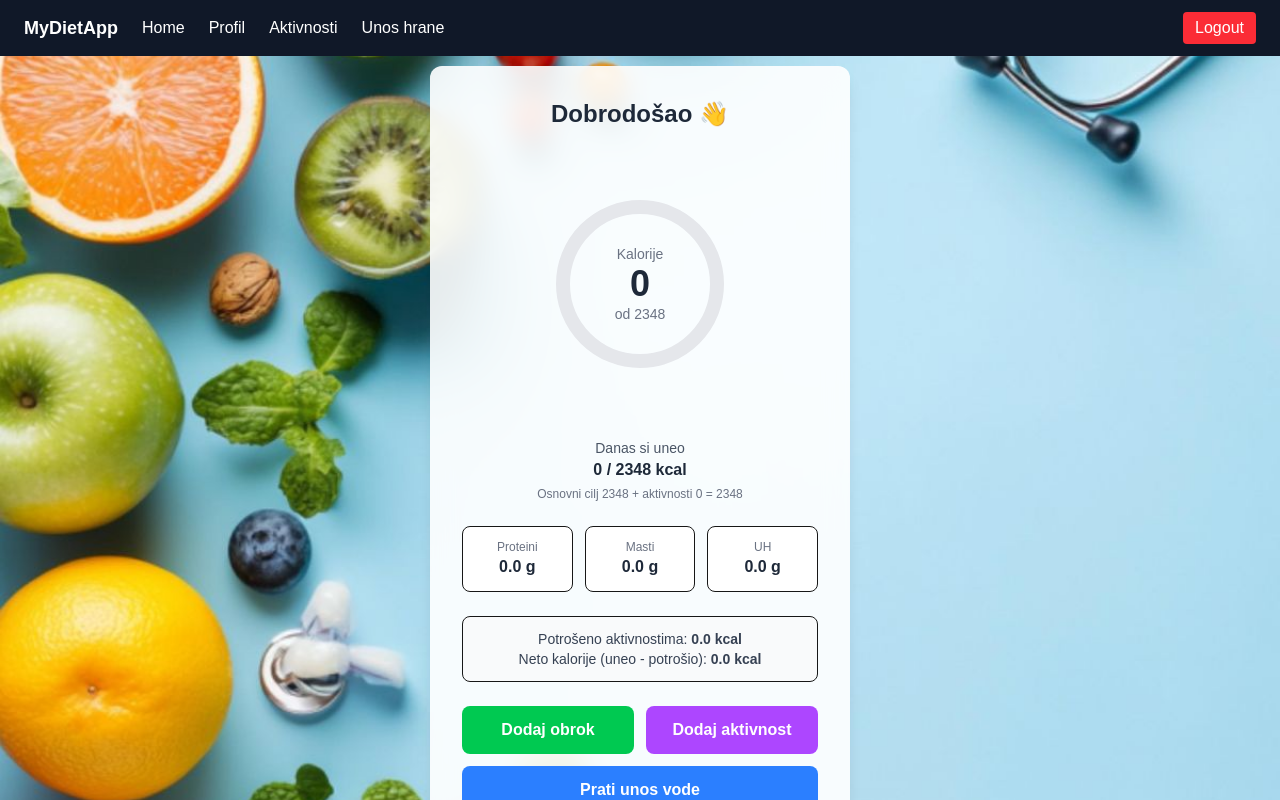
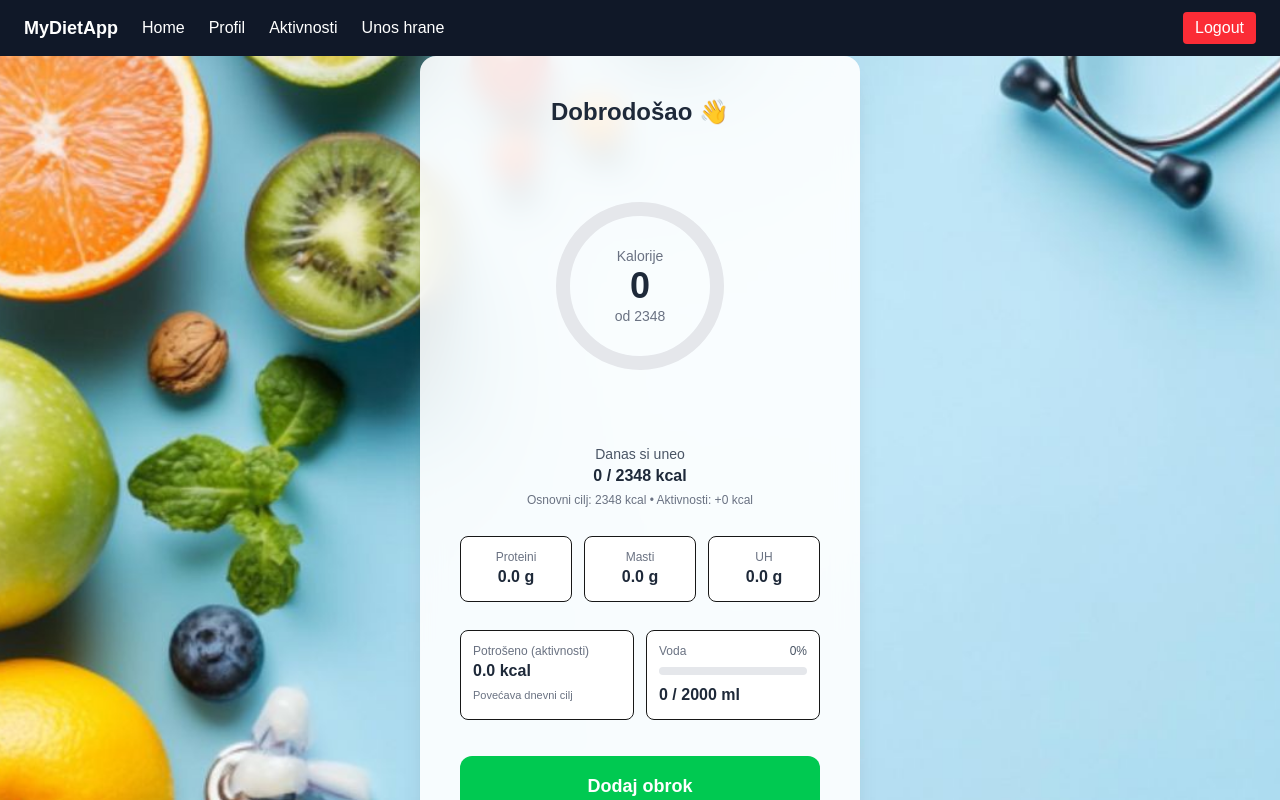
Before and after one commit to elab-development/internet-tehnologije-2025-appzapracenjeishrane, a Next.js app: page /home in a window 1280 px wide. Before the commit this address had no page. Shown: the top 800 px of the page. Built offline with nearby package versions, Linux system fonts and the light colour scheme.

Commit message:
Prikazana voda i aktivnosti na pocetnoj strani

```diff
--- a/app/(app)/home/page.tsx
+++ b/app/(app)/home/page.tsx
@@ -3,9 +3,8 @@
 import { useEffect, useMemo, useState } from "react";
 import Link from "next/link";
 import CalorieCircle from "@/app/components/CalorieCircle/CalorieCircle";
-import { useRouter } from "next/navigation";
 
-type FoodTotals = {
+type Totals = {
   kalorije: number;
   proteini: number;
   masti: number;
@@ -13,76 +12,91 @@ type FoodTotals = {
 };
 
 export default function Home() {
-  const router = useRouter();
+  const BASE_DAILY_GOAL = 2348; // tvoj osnovni cilj
+  const WATER_GOAL = 2000; // ml
 
-  const BASE_GOAL = 2348;
-
-  const [foodTotals, setFoodTotals] = useState<FoodTotals>({
+  const [totals, setTotals] = useState<Totals>({
     kalorije: 0,
     proteini: 0,
     masti: 0,
     ugljeniHidrati: 0,
   });
 
-  const [burned, setBurned] = useState(0); // potrošeno kroz aktivnosti
+  const [burnedKcal, setBurnedKcal] = useState(0);
+  const [waterMl, setWaterMl] = useState(0);
+
   const [loading, setLoading] = useState(true);
 
   const today = useMemo(() => new Date().toISOString().slice(0, 10), []);
-  const dynamicGoal = useMemo(() => BASE_GOAL + burned, [BASE_GOAL, burned]);
-  const netCalories = useMemo(
-    () => foodTotals.kalorije - burned,
-    [foodTotals.kalorije, burned],
-  );
+
+  // Ako ste ranije dodavali logiku da aktivnosti povecavaju cilj:
+  const dailyGoal = useMemo(() => BASE_DAILY_GOAL + burnedKcal, [burnedKcal]);
+
+  const waterProgress = useMemo(() => {
+    const p = Math.round((waterMl / WATER_GOAL) * 100);
+    return Math.min(Math.max(p, 0), 100);
+  }, [waterMl]);
 
   useEffect(() => {
     const token = localStorage.getItem("token");
     if (!token) {
-      router.replace("/login");
-    }
-  }, [router]);
-
-  useEffect(() => {
-    const token = localStorage.getItem("token");
-    if (!token) {
+      // ako nema tokena, UI može da ostane ali bez podataka (ili redirect kod vas)
       setLoading(false);
       return;
     }
 
     setLoading(true);
 
+    const headers = { Authorization: `Bearer ${token}` };
+
     Promise.all([
-      // hrana totals
-      fetch(`/api/konzumirana-hrana?datum=${today}`, {
-        headers: { Authorization: `Bearer ${token}` },
-      }).then(async (r) => {
-        const data = await r.json();
-        if (!r.ok) throw new Error(data?.error ?? "Ne mogu da učitam hranu");
-        return data;
-      }),
-
-      // aktivnosti totals
-      fetch(`/api/odradjene-aktivnosti?datum=${today}`, {
-        headers: { Authorization: `Bearer ${token}` },
-      }).then(async (r) => {
-        const data = await r.json();
-        if (!r.ok)
-          throw new Error(data?.error ?? "Ne mogu da učitam aktivnosti");
-        return data;
+      fetch(`/api/konzumirana-hrana?datum=${today}`, { headers }).then(
+        async (r) => {
+          if (!r.ok) throw new Error("Ne mogu da učitam unose hrane");
+          return r.json();
+        },
+      ),
+      fetch(`/api/odradjene-aktivnosti?datum=${today}`, { headers }).then(
+        async (r) => {
+          if (!r.ok) throw new Error("Ne mogu da učitam aktivnosti");
+          return r.json();
+        },
+      ),
+      fetch(`/api/water?datum=${today}`, { headers }).then(async (r) => {
+        if (!r.ok) throw new Error("Ne mogu da učitam unos vode");
+        return r.json();
       }),
     ])
-      .then(([foodData, actData]) => {
-        setFoodTotals({
-          kalorije: Number(foodData?.totals?.kalorije) || 0,
-          proteini: Number(foodData?.totals?.proteini) || 0,
-          masti: Number(foodData?.totals?.masti) || 0,
-          ugljeniHidrati: Number(foodData?.totals?.ugljeniHidrati) || 0,
+      .then(([foodData, activityData, waterData]) => {
+        // Food totals (očekujemo foodData.totals)
+        const t = foodData?.totals ?? foodData ?? {};
+        setTotals({
+          kalorije: Number(t.kalorije) || 0,
+          proteini: Number(t.proteini) || 0,
+          masti: Number(t.masti) || 0,
+          ugljeniHidrati: Number(t.ugljeniHidrati) || 0,
         });
 
-        setBurned(Number(actData?.totals?.potroseneKalorije) || 0);
+        // Activity totals (očekujemo activityData.totals.potroseneKalorije ili activityData.totals.burned)
+        const at = activityData?.totals ?? activityData ?? {};
+        const burned =
+          Number(at.potroseneKalorije) ||
+          Number(at.burnedKcal) ||
+          Number(at.burned) ||
+          0;
+        setBurnedKcal(burned);
+
+        // Water (očekujemo waterData.kolicinaMl ili waterData.intake)
+        const wm =
+          Number(waterData?.kolicinaMl) ||
+          Number(waterData?.intake) ||
+          Number(waterData?.unos) ||
+          0;
+        setWaterMl(wm);
       })
       .catch((err) => {
         console.error(err);
-        alert("Greška pri učitavanju dnevnih podataka");
+        alert(err?.message ?? "Greška pri učitavanju podataka");
       })
       .finally(() => setLoading(false));
   }, [today]);
@@ -92,79 +106,102 @@ export default function Home() {
       className="min-h-screen grid place-items-center bg-cover bg-center"
       style={{ backgroundImage: "url('/images/background.jpg')" }}
     >
-      <div className="bg-white/90 backdrop-blur-md p-8 rounded-xl shadow-lg w-[420px] flex flex-col items-center gap-6">
+      <div className="bg-white/90 backdrop-blur-md p-10 rounded-2xl shadow-xl w-[440px] max-w-full flex flex-col items-center gap-7">
         <h1 className="text-2xl font-bold text-gray-800">Dobrodošao 👋</h1>
 
-        <CalorieCircle eaten={foodTotals.kalorije} goal={dynamicGoal} />
+        {/* KRUG (kalorije / cilj) */}
+        <CalorieCircle eaten={totals.kalorije} goal={dailyGoal} />
 
+        {/* INFO */}
         <div className="text-center">
           <p className="text-gray-600 text-sm">Danas si uneo</p>
           <p className="font-semibold text-gray-800">
-            {Math.round(foodTotals.kalorije)} / {Math.round(dynamicGoal)} kcal
+            {Math.round(totals.kalorije)} / {Math.round(dailyGoal)} kcal
           </p>
           <p className="text-xs text-gray-500 mt-1">
-            Osnovni cilj {BASE_GOAL} + aktivnosti {Math.round(burned)} ={" "}
-            {Math.round(dynamicGoal)}
+            Osnovni cilj: {BASE_DAILY_GOAL} kcal • Aktivnosti: +
+            {Math.round(burnedKcal)} kcal
           </p>
         </div>
 
-        {/* Makroi */}
+        {/* MAKROI */}
         <div className="grid grid-cols-3 gap-3 w-full">
           <div className="bg-white border rounded-lg p-3 text-center">
             <p className="text-xs text-gray-500">Proteini</p>
             <p className="font-semibold text-gray-800">
-              {foodTotals.proteini.toFixed(1)} g
+              {totals.proteini.toFixed(1)} g
             </p>
           </div>
+
           <div className="bg-white border rounded-lg p-3 text-center">
             <p className="text-xs text-gray-500">Masti</p>
             <p className="font-semibold text-gray-800">
-              {foodTotals.masti.toFixed(1)} g
+              {totals.masti.toFixed(1)} g
             </p>
           </div>
+
           <div className="bg-white border rounded-lg p-3 text-center">
             <p className="text-xs text-gray-500">UH</p>
             <p className="font-semibold text-gray-800">
-              {foodTotals.ugljeniHidrati.toFixed(1)} g
+              {totals.ugljeniHidrati.toFixed(1)} g
             </p>
           </div>
         </div>
 
-        {/* Aktivnost summary */}
-        <div className="w-full bg-gray-50 border rounded-lg p-3 text-center">
-          <p className="text-sm text-gray-700">
-            Potrošeno aktivnostima:{" "}
-            <span className="font-semibold">{burned.toFixed(1)} kcal</span>
+        {/* NOVA 2 POLJA: aktivnosti + voda */}
+        <div className="grid grid-cols-2 gap-3 w-full">
+          {/* Aktivnosti */}
+          <div className="bg-white border rounded-lg p-3">
+            <p className="text-xs text-gray-500">Potrošeno (aktivnosti)</p>
+            <p className="font-semibold text-gray-800">
+              {burnedKcal.toFixed(1)} kcal
             </p>
-          <p className="text-sm text-gray-700">
-            Neto kalorije (uneo - potrošio):{" "}
-            <span className="font-semibold">{netCalories.toFixed(1)} kcal</span>
+            <p className="text-[11px] text-gray-500 mt-1">
+              Povećava dnevni cilj
             </p>
           </div>
 
-        {/* Akcije */}
-        <div className="grid grid-cols-2 gap-3 w-full">
+          {/* Voda */}
+          <div className="bg-white border rounded-lg p-3">
+            <div className="flex items-center justify-between">
+              <p className="text-xs text-gray-500">Voda</p>
+              <p className="text-xs text-gray-600">{waterProgress}%</p>
+            </div>
+
+            <div className="w-full bg-gray-200 rounded-full h-2 overflow-hidden mt-2">
+              <div
+                className="h-2 bg-blue-500 transition-all"
+                style={{ width: `${waterProgress}%` }}
+              />
+            </div>
+
+            <p className="font-semibold text-gray-800 mt-2">
+              {Math.round(waterMl)} / {WATER_GOAL} ml
+            </p>
+          </div>
+        </div>
+
+        {/* AKCIJE */}
         <Link
           href="/food"
-            className="bg-green-500 text-white py-3 rounded-lg font-semibold hover:bg-green-600 transition text-center"
+          className="mt-2 w-full bg-green-500 text-white py-4 rounded-xl font-semibold text-lg hover:bg-green-600 transition text-center"
         >
           Dodaj obrok
         </Link>
 
         <Link
+          href="/water"
+          className="w-full bg-blue-500 text-white py-4 rounded-xl font-semibold text-lg hover:bg-blue-600 transition text-center"
+        >
+          Prati unos vode
+        </Link>
+
+        <Link
           href="/activity"
-            className="bg-purple-500 text-white py-3 rounded-lg font-semibold hover:bg-purple-600 transition text-center"
+          className="w-full bg-purple-600 text-white py-4 rounded-xl font-semibold text-lg hover:bg-purple-700 transition text-center"
         >
           Dodaj aktivnost
         </Link>
-
-          <Link
-            href="/water"
-            className="col-span-2 bg-blue-500 text-white py-3 rounded-lg font-semibold hover:bg-blue-600 transition text-center"
-          >
-            Prati unos vode
-          </Link>
-        </div>
 
         {loading && (
           <p className="text-xs text-gray-400">Učitavanje podataka…</p>
```
Lines whose indentation alone changed are shown as unchanged.
